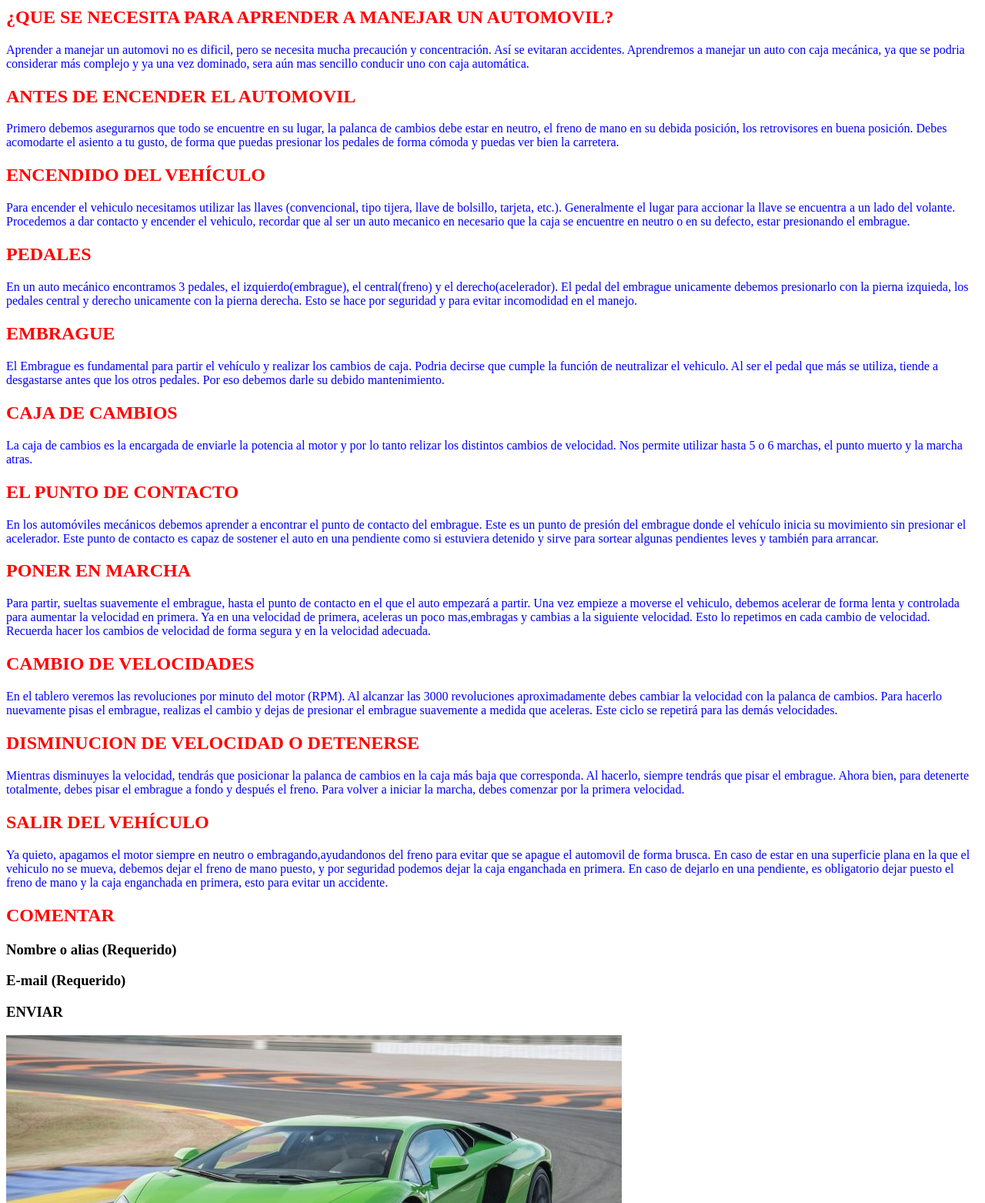
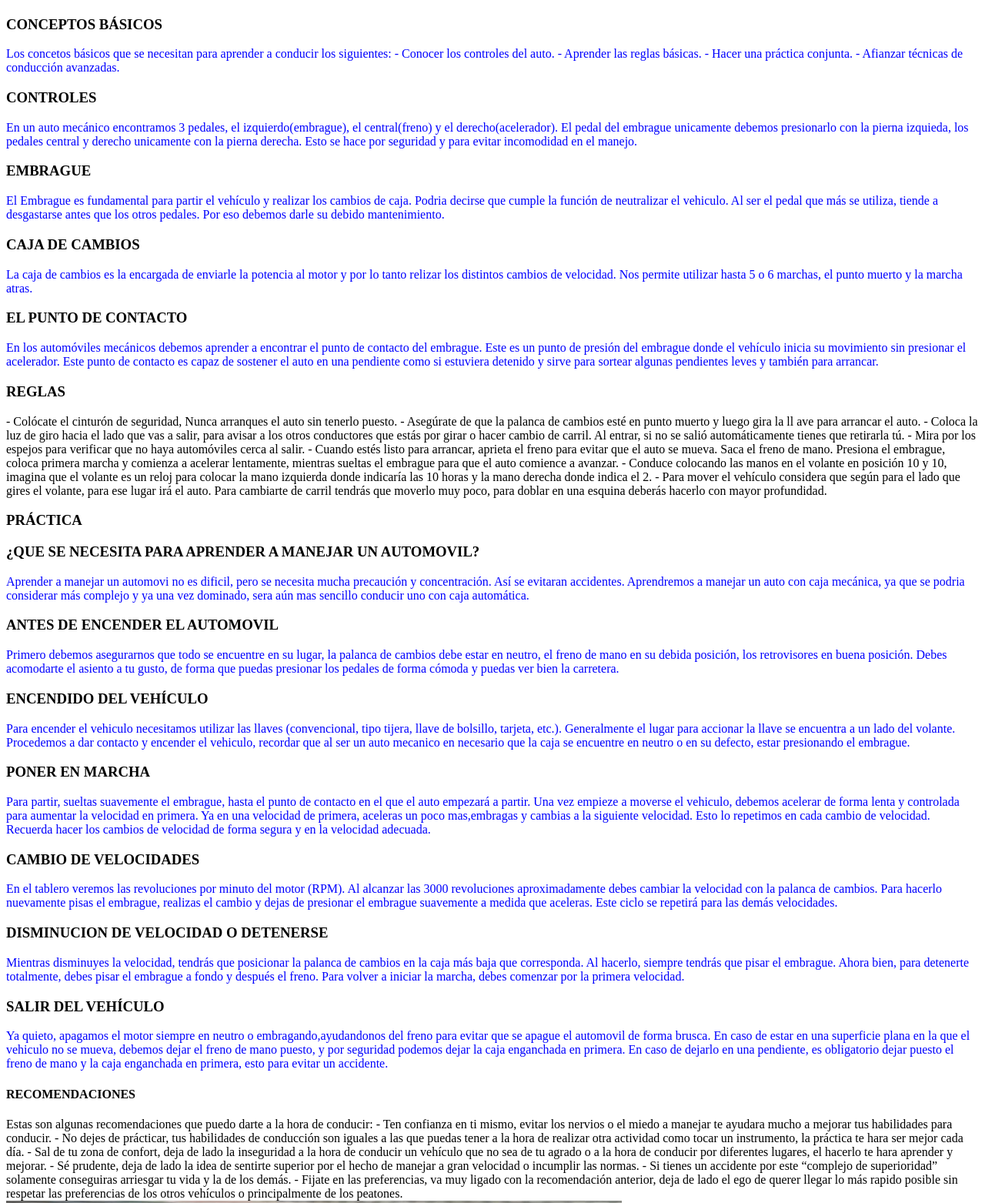
Before and after one commit to HoracioLisarazu/Tutorial, a plain HTML site: page indexhtml5.html in a window 1280 px wide. Shown: the part 888-2451 px from the top of the page at 77% size. Drawn offline with Linux system fonts and the light colour scheme.

Commit message:
Add files via upload

```diff
--- a/indexhtml5.html
+++ b/indexhtml5.html
@@ -13,29 +13,30 @@
 
 <body>
     <header>
-        <nav>
 
-            <h1>APRENDE A CONDUCIR</h1>
+        <h1 class="titulo">APRENDE A CONDUCIR</h1>
+
+        <nav class="menu">
 
             <ul>
-                <li>
-                    <a href="https://noticias.autocosmos.com.mx/listado?t=lanzamientos%202023">vehículos</a>
+                <li class="menu__texto">
+                    CONCEPTOS BÁSICOS
                 </li>
 
-                <li>
-                    <a href="https://www.motorbikemag.es/motos-marcas-modelos/">motocicletas</a>
+                <li class="menu__texto">
+                    CONTROLES
                 </li>
 
-                <li>
-                    <a href="https://www.autobild.es/noticias/50-coches-clasicos-bellos-todos-tiempos-1022573">clásicos</a>
+                <li class="menu__texto">
+                   REGLAS
                 </li>
 
-                <li>
-                    <a href="https://noticias.coches.com/consejos/diez-claves-del-mantenimiento-del-coche/51667">mantenimiento</a>
+                <li class="menu__texto">
+                    PRÁCTICA
                 </li>
 
-                <li>
-                    <a href="https://www.carstylebolivia.com/">accesorios</a>
+                <li class="menu__texto">
+                    RECOMENDACIONES
                 </li>
 
 
@@ -45,47 +46,35 @@
     </header>
 
     <section>
+
         <article>
+
             <dl>
                 <img src="src/imG/tm1.jpg" alt="tm1">
             </dl>
+
         </article>
 
         <article>
-            <h2>¿QUE SE NECESITA PARA APRENDER A MANEJAR UN AUTOMOVIL?</h2>
+
+            <h1 class="sub">CONCEPTOS BÁSICOS</h1>
+
             <p>
-                Aprender a manejar un automovi no es dificil, pero se necesita mucha precaución y concentración. Así se
-                evitaran accidentes.
-                Aprendremos a manejar un auto con caja mecánica, ya que se podria considerar más complejo y ya una vez
-                dominado, sera aún mas sencillo conducir uno con caja automática.
+                Los concetos básicos que se necesitan para aprender a conducir los siguientes:
 
+                - Conocer los controles del auto.
+                - Aprender las reglas básicas.
+                - Hacer una práctica conjunta.
+                - Afianzar técnicas de conducción avanzadas.
             </p>
-        </article>
+
+
+
+            <h1 class="sub">CONTROLES</h1>
 
             <article>
-            <h2>ANTES DE ENCENDER EL AUTOMOVIL</h2>
-            <p>
-                Primero debemos asegurarnos que todo se encuentre en su lugar, la palanca de cambios debe estar en neutro,
-                el freno de mano en su debida posición, los retrovisores en buena posición.
-                Debes acomodarte el asiento a tu gusto, de forma que puedas presionar los pedales de forma cómoda y puedas
-                ver bien la carretera.
 
-            </p>
-        </article>
-
-        <article>
-            <h2>ENCENDIDO DEL VEHÍCULO</h2>
-            <p>
-                Para encender el vehiculo necesitamos utilizar las llaves (convencional, tipo tijera, llave de bolsillo,
-                tarjeta, etc.). Generalmente el lugar para accionar la llave se encuentra a un lado del volante.
-                Procedemos a dar contacto y encender el vehiculo, recordar que al ser un auto mecanico en necesario que la
-                caja se encuentre en neutro o en su defecto, estar presionando el embrague.
-
-            </p>
-        </article>
-
-        <article>
-            <h2>PEDALES</h2>
+            <h3PEDALES</h3>
             <p>
                 En un auto mecánico encontramos 3 pedales, el izquierdo(embrague), el central(freno) y el
                 derecho(acelerador).
@@ -97,7 +86,7 @@
             </article>
 
             <article>
-            <h2>EMBRAGUE</h2>
+            <h3>EMBRAGUE</h3>
             <p>
                 El Embrague es fundamental para partir el vehículo y realizar los cambios de caja. Podria decirse que cumple
                 la función de neutralizar el vehiculo.
@@ -109,7 +98,7 @@
             </article>
 
             <article>
-            <h2>CAJA DE CAMBIOS</h2>
+            <h3>CAJA DE CAMBIOS</h3>
             <p>
                 La caja de cambios es la encargada de enviarle la potencia al motor y por lo tanto relizar los distintos
                 cambios de velocidad.
@@ -119,7 +108,7 @@
            </article>
 
              <article>
-            <h2>EL PUNTO DE CONTACTO</h2>
+            <h3>EL PUNTO DE CONTACTO</h3>
             <p>
                 En los automóviles mecánicos debemos aprender a encontrar el punto de contacto del embrague. Este es un
                 punto de presión del embrague donde el vehículo inicia su movimiento sin presionar el acelerador.
@@ -129,8 +118,67 @@
             </p>
             </article>
 
+            <h3>REGLAS</h3>
+
             <article>
-            <h2>PONER EN MARCHA</h2>
+
+                - Colócate el cinturón de seguridad, Nunca arranques el auto sin tenerlo puesto.
+                - Asegúrate de que la palanca de cambios esté en punto muerto y luego gira la ll ave para arrancar el auto.
+                - Coloca la luz de giro hacia el lado que vas a salir, para avisar a los otros conductores que estás por girar o hacer
+                cambio de carril. Al entrar, si no se salió automáticamente tienes que retirarla tú.
+                - Mira por los espejos para verificar que no haya automóviles cerca al salir.
+                - Cuando estés listo para arrancar, aprieta el freno para evitar que el auto se mueva. Saca el freno de mano. Presiona el
+                embrague, coloca primera marcha y comienza a acelerar lentamente, mientras sueltas el embrague para que el auto comience
+                a avanzar.
+                - Conduce colocando las manos en el volante en posición 10 y 10, imagina que el volante es un reloj para colocar la mano
+                izquierda donde indicaría las 10 horas y la mano derecha donde indica el 2.
+                - Para mover el vehículo considera que según para el lado que gires el volante, para ese lugar irá el auto. Para cambiarte
+                de carril tendrás que moverlo muy poco, para doblar en una esquina deberás hacerlo con mayor profundidad.
+
+
+            </article>
+
+
+            <h1 class="sub">PRÁCTICA</h1>
+
+
+            <article>
+            <h3>¿QUE SE NECESITA PARA APRENDER A MANEJAR UN AUTOMOVIL?</h3>
+            <p>
+                Aprender a manejar un automovi no es dificil, pero se necesita mucha precaución y concentración. Así se
+                evitaran accidentes.
+                Aprendremos a manejar un auto con caja mecánica, ya que se podria considerar más complejo y ya una vez
+                dominado, sera aún mas sencillo conducir uno con caja automática.
+
+            </p>
+            </article>
+
+            <article>
+            <h3>ANTES DE ENCENDER EL AUTOMOVIL</h3>
+            <p>
+                Primero debemos asegurarnos que todo se encuentre en su lugar, la palanca de cambios debe estar en neutro,
+                el freno de mano en su debida posición, los retrovisores en buena posición.
+                Debes acomodarte el asiento a tu gusto, de forma que puedas presionar los pedales de forma cómoda y puedas
+                ver bien la carretera.
+
+            </p>
+
+
+        <article>
+            <h3>ENCENDIDO DEL VEHÍCULO</h3>
+            <p>
+                Para encender el vehiculo necesitamos utilizar las llaves (convencional, tipo tijera, llave de bolsillo,
+                tarjeta, etc.). Generalmente el lugar para accionar la llave se encuentra a un lado del volante.
+                Procedemos a dar contacto y encender el vehiculo, recordar que al ser un auto mecanico en necesario que la
+                caja se encuentre en neutro o en su defecto, estar presionando el embrague.
+
+            </p>
+        </article>
+
+
+
+        <article>
+            <h3>PONER EN MARCHA</h3>
             <p>
                 Para partir, sueltas suavemente el embrague, hasta el punto de contacto en el que el auto empezará a partir.
                 Una vez empieze a moverse el vehiculo, debemos acelerar de forma lenta y controlada para aumentar la
@@ -143,7 +191,7 @@
         </article>
 
         <article>
-            <h2>CAMBIO DE VELOCIDADES</h2>
+            <h3>CAMBIO DE VELOCIDADES</h3>
             <p>
                 En el tablero veremos las revoluciones por minuto del motor (RPM). Al alcanzar las 3000 revoluciones
                 aproximadamente debes cambiar la
@@ -155,7 +203,7 @@
         </article>
 
         <article>
-            <h2>DISMINUCION DE VELOCIDAD O DETENERSE</h2>
+            <h3>DISMINUCION DE VELOCIDAD O DETENERSE</h3>
             <p>
                 Mientras disminuyes la velocidad, tendrás que posicionar la palanca de cambios en la caja más baja que
                 corresponda. Al hacerlo, siempre tendrás que pisar el embrague.
@@ -166,7 +214,7 @@
         </article>
 
         <article>
-            <h2>SALIR DEL VEHÍCULO</h2>
+            <h3>SALIR DEL VEHÍCULO</h3>
             <p>
                 Ya quieto, apagamos el motor siempre en neutro o embragando,ayudandonos del freno para evitar que se apague
                 el automovil de forma brusca.
@@ -178,15 +226,31 @@
             </p>
         </article>
 
+        <h1 class="sub">RECOMENDACIONES</h1>
+
         <article>
-            <h2>COMENTAR</h2>
-            <h1>Nombre o alias (Requerido)</h1>
-            <h1>E-mail (Requerido)</h1>
 
-            <h1>ENVIAR</h1>
+            Estas son algunas recomendaciones que puedo darte a la hora de conducir:
+
+            - Ten confianza en ti mismo, evitar los nervios o el miedo a manejar te ayudara mucho a mejorar tus habilidades para
+            conducir.
+            - No dejes de prácticar, tus habilidades de conducción son iguales a las que puedas tener a la hora de realizar otra
+            actividad como tocar un instrumento, la práctica te hara ser mejor cada día.
+            - Sal de tu zona de confort, deja de lado la inseguridad a la hora de conducir un vehículo que no sea de tu agrado o a la
+            hora de conducir por diferentes lugares, el hacerlo te hara aprender y mejorar.
+            - Sé prudente, deja de lado la idea de sentirte superior por el hecho de manejar a gran velocidad o incumplir las normas.
+            - Si tienes un accidente por este “complejo de superioridad” solamente conseguiras arriesgar tu vida y la de los demás.
+            - Fijate en las preferencias, va muy ligado con la recomendación anterior, deja de lado el ego de querer llegar lo más
+            rapido posible sin respetar las preferencias de los otros vehículos o principalmente de los peatones.
+
         </article>
 
+
+
     </section>
+
+
+
 
     <div class="car">
 
@@ -254,16 +318,6 @@
 </body>
 
 <footer>
-    <li>
-        <a href="https://www.facebook.com/horacio.lizarazu">Facebook</a>
-    </li>
 
-    <li>
-        <a href="https://www.instagram.com/horacio_lisarazu_/?hl=es">Instagram</a>
-    </li>
-
-    <li>
-        <a href="https://twitter.com/HoracioLisaraz5">X</a>
-    </li>
 </footer>
 </html>
```
Lines whose indentation alone changed are shown as unchanged.
